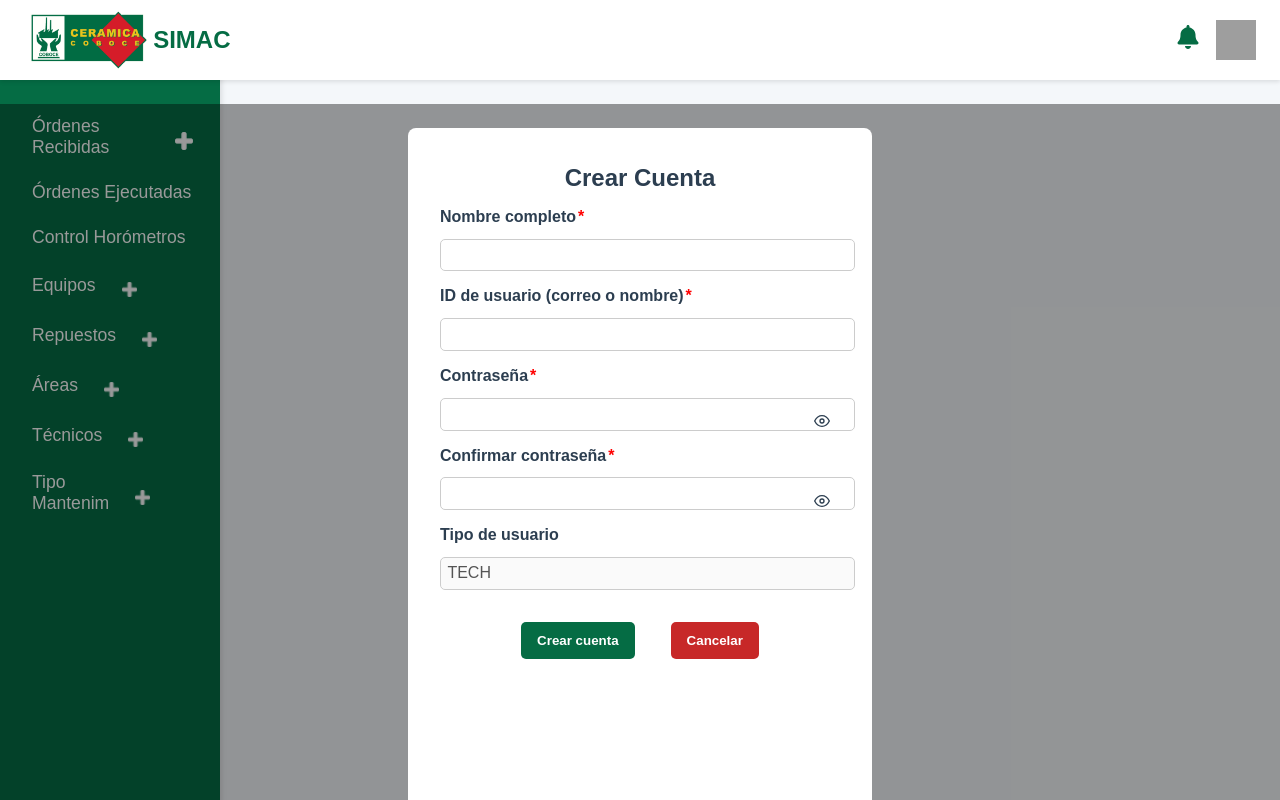
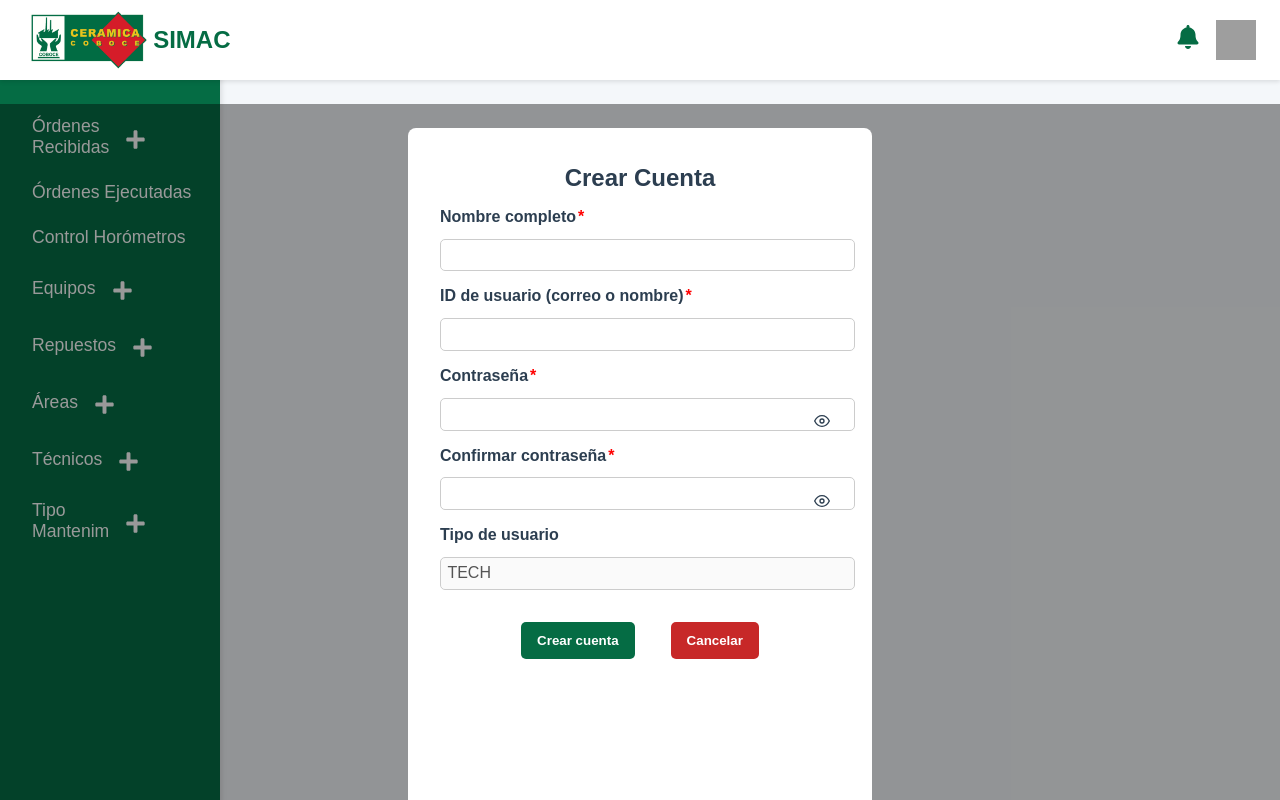
Before and after one commit to belugonzalez203/SIMAC-09, a React (Vite) app in the folder SIMAC/: page /register in a window 1280 px wide. Built offline with nearby package versions, Linux system fonts and the light colour scheme; no server answers; grey boxes are pictures that could not be loaded.

Commit message:
changes to deletee

```diff
--- a/SIMAC/index.html
+++ b/SIMAC/index.html
@@ -4,7 +4,7 @@
     <meta charset="UTF-8" />
     <link rel="icon" type="image/svg+xml" href="/vite.svg" />
     <meta name="viewport" content="width=device-width, initial-scale=1.0" />
-    <title>Tauri + React + Typescript</title>
+    <title>Sistema de Control de Mantenimiento</title>
   </head>
 
   <body>
--- a/SIMAC/src/components/Sidebar.tsx
+++ b/SIMAC/src/components/Sidebar.tsx
@@ -1,6 +1,7 @@
 import { useNavigate } from 'react-router-dom';
 import { useState } from 'react';
 import  { NavLink } from 'react-router-dom';
+import { FaPlus } from "react-icons/fa";
 import styles from '../styles/Sidebar.module.css';
 import NewOrderModal from '../views/OrderView/NewOrderModal.tsx';
 import CreateAreaModal from '../views/AreaView/CreateAreaModal.tsx';
@@ -51,10 +52,12 @@ const Sidebar = () => {
                             Órdenes Recibidas
                         </NavLink>
                         <button
-                            className={`${styles.iconButton}`}
+                            className={`${styles.subLink} ${styles.buttonLink}`}
                             onClick={() => setActiveModal("order")}
                             title="Crear nueva orden"
-                        >   <img src="./add.png" alt="addNew" className={styles.img} />
+                        >   <span className={styles.img}>
+                                <FaPlus size={21} color="white"  />
+                            </span>
                         </button>
                     </li>
                     <li className={styles.combinedItem}>
@@ -89,7 +92,9 @@ const Sidebar = () => {
                         <button
                             className={`${styles.subLink} ${styles.buttonLink}`}
                             onClick={() => setActiveModal("equipment")}
-                        >   <img src="/add.png" alt="addNew" className={styles.img} />
+                        >   <span className={styles.img}>
+                                <FaPlus size={21} color="white"  />
+                            </span>
                         </button>
                     </li>
                     <li className={styles.combinedItem}>
@@ -104,7 +109,9 @@ const Sidebar = () => {
                         <button
                             className={`${styles.subLink} ${styles.buttonLink}`}
                             onClick={() => setActiveModal("spareParts")}
-                        >   <img src="/add.png" alt="addNew" className={styles.img} />
+                        >   <span className={styles.img}>
+                                <FaPlus size={21} color="white"  />
+                            </span>
                         </button>
                     </li>
                     <li className={styles.combinedItem}>
@@ -119,7 +126,9 @@ const Sidebar = () => {
                         <button
                             className={`${styles.subLink} ${styles.buttonLink}`}
                             onClick={() => setActiveModal("area")}
-                        >   <img src="/add.png" alt="addNew" className={styles.img} />
+                        >   <span className={styles.img}>
+                                <FaPlus size={21} color="white"  />
+                            </span>
                         </button>
                     </li>
                     <li className={styles.combinedItem}>
@@ -134,7 +143,9 @@ const Sidebar = () => {
                         <button
                             className={`${styles.subLink} ${styles.buttonLink}`}
                             onClick={() => setActiveModal("technicians")}
-                        >   <img src="/add.png" alt="addNew" className={styles.img} />
+                        >   <span className={styles.img}>
+                                <FaPlus size={21} color="white"  />
+                            </span>
                         </button>
                     </li>
                     <li className={styles.combinedItem}>
@@ -149,7 +160,9 @@ const Sidebar = () => {
                         <button
                             className={`${styles.subLink} ${styles.buttonLink}`}
                             onClick={() => setActiveModal("typeMaintenance")}
-                        >   <img src="/add.png" alt="addNew" className={styles.img} />
+                        >   <span className={styles.img}>
+                                <FaPlus size={21} color="white"  />
+                            </span>
                         </button>
                     </li>
                 </ul>
--- a/SIMAC/src/styles/ListView.module.css
+++ b/SIMAC/src/styles/ListView.module.css
@@ -94,6 +94,20 @@
     padding: 0 1rem;
 }
 
+.executeIcon {
+    color: #056c44;
+    cursor: pointer;
+    font-size: 1.1rem;
+    padding: 0 1rem;
+}
+
+.seeMoreIcon {
+    color: #ffc107;
+    cursor: pointer;
+    font-size: 1.1rem;
+    padding: 0 1rem;
+}
+
 .img {
     height: 27px;
     padding: 0 1rem;
--- a/SIMAC/src/views/OrderView/ListExecutedOrder.tsx
+++ b/SIMAC/src/views/OrderView/ListExecutedOrder.tsx
@@ -1,5 +1,7 @@
 import React, { useEffect, useState } from 'react';
 import { useNavigate } from "react-router-dom";
+import { IoPrintOutline } from "react-icons/io5";
+import { MdOutlineRemoveRedEye } from "react-icons/md";
 import styles from '../../styles/ListView.module.css';
 import api from "../../services/api";
 
@@ -110,20 +112,18 @@ const ExecutedOrderList: React.FC = () => {
                             <td>{order.name_tech}</td>
                             <td>{order.id_tech}</td>
                             <td className={styles.iconCell}>
-                                <button
-                                    className={`${styles.subLink} ${styles.buttonLink}`}
+                                <MdOutlineRemoveRedEye
+                                    className={styles.seeMoreIcon}
                                     onClick={() => navigate(`/order/executed/${order.id_order}`)}
-                                >
-                                    <img src="/seeMore.png" alt="seeMore" className={styles.img} />
-                                </button>
+                                    style={{ cursor: 'pointer' }}
+                                />
                             </td>
                             <td className={styles.iconCell}>
-                                <button
-                                    className={styles.buttonLink}
+                                <IoPrintOutline
+                                    className={styles.executeIcon}
                                     onClick={() => navigate(`/order/print/${order.id_order}`)}
-                                >
-                                    <img src="/print.png" alt="printOrder" className={styles.img} />
-                                </button>
+                                    style={{ cursor: 'pointer' }}
+                                />
                             </td>
                         </tr>
                     ))}
--- a/SIMAC/src/views/OrderView/ListOrderReceived.tsx
+++ b/SIMAC/src/views/OrderView/ListOrderReceived.tsx
@@ -1,5 +1,7 @@
 import React, { useEffect, useState } from 'react';
 import { useNavigate } from "react-router-dom";
+import { HiOutlineArrowRightStartOnRectangle } from "react-icons/hi2";
+import { MdOutlineRemoveRedEye } from "react-icons/md";
 import styles from '../../styles/ListView.module.css';
 import api from "../../services/api";
 
@@ -108,20 +110,18 @@ const ExecutedOrderList: React.FC = () => {
                             <td>{order.date_delivery}</td>
                             <td>{order.id_tech}-{order.name_tech}</td>
                             <td className={styles.iconCell}>
-                                <button
-                                    className={`${styles.subLink} ${styles.buttonLink}`}
+                                <MdOutlineRemoveRedEye
+                                    className={styles.seeMoreIcon}
                                     onClick={() => navigate(`/order/received/${order.id_order}`)}
-                                >
-                                    <img src="/seeMore.png" alt="seeMore" className={styles.img} />
-                                </button>
+                                    style={{ cursor: 'pointer' }}
+                                />
                             </td>
                             <td className={styles.iconCell}>
-                                <button
-                                    className={styles.buttonLink}
+                                <HiOutlineArrowRightStartOnRectangle
+                                    className={styles.executeIcon}
                                     onClick={() => navigate(`/order/execute/${order.id_order}`)}
-                                >
-                                    <img src="/execute.png" alt="executeOrder" className={styles.img} />
-                                </button>
+                                    style={{ cursor: 'pointer' }}
+                                />
                             </td>
                         </tr>
                     ))}
```
Also changed, not shown: SIMAC/public/add.svg (added).
